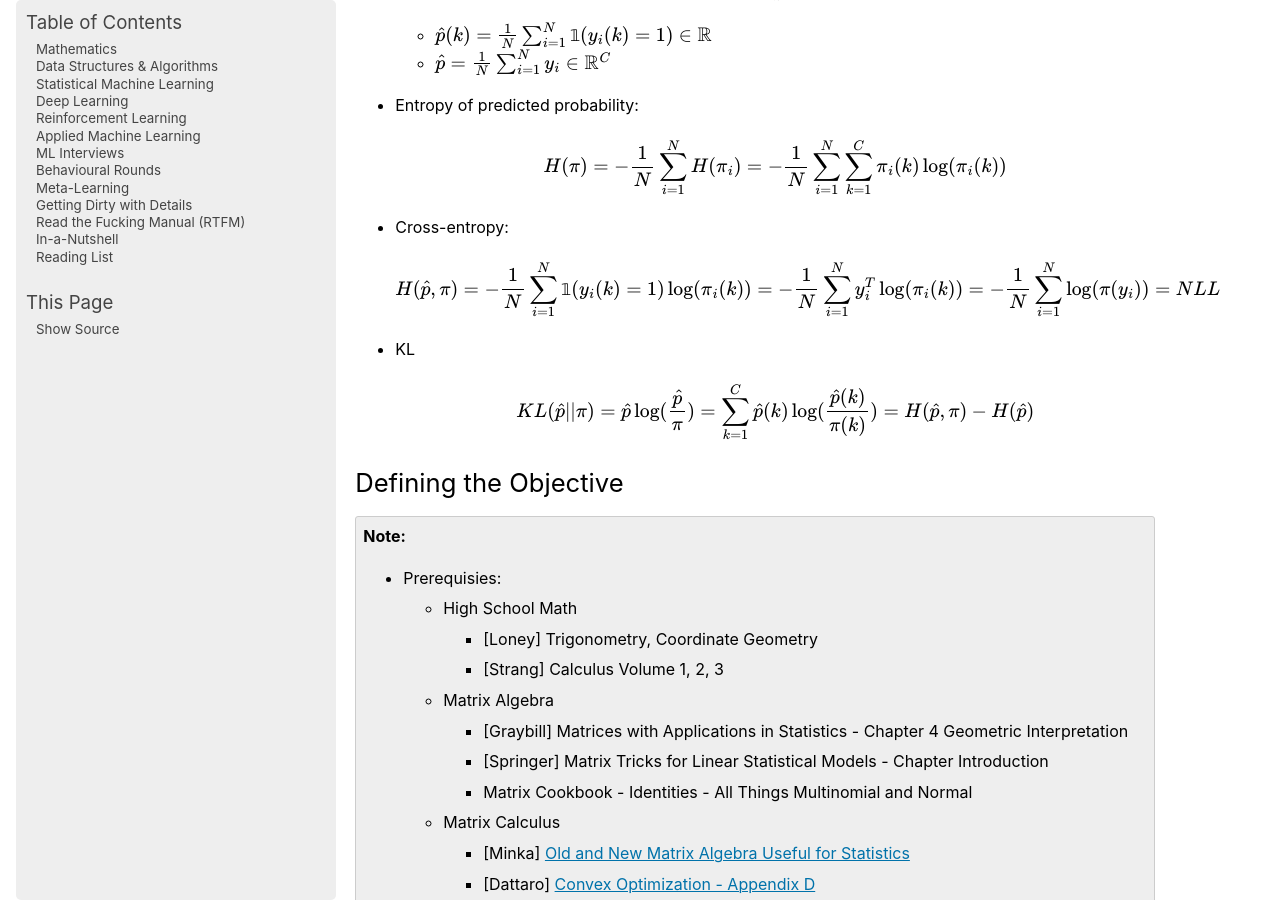
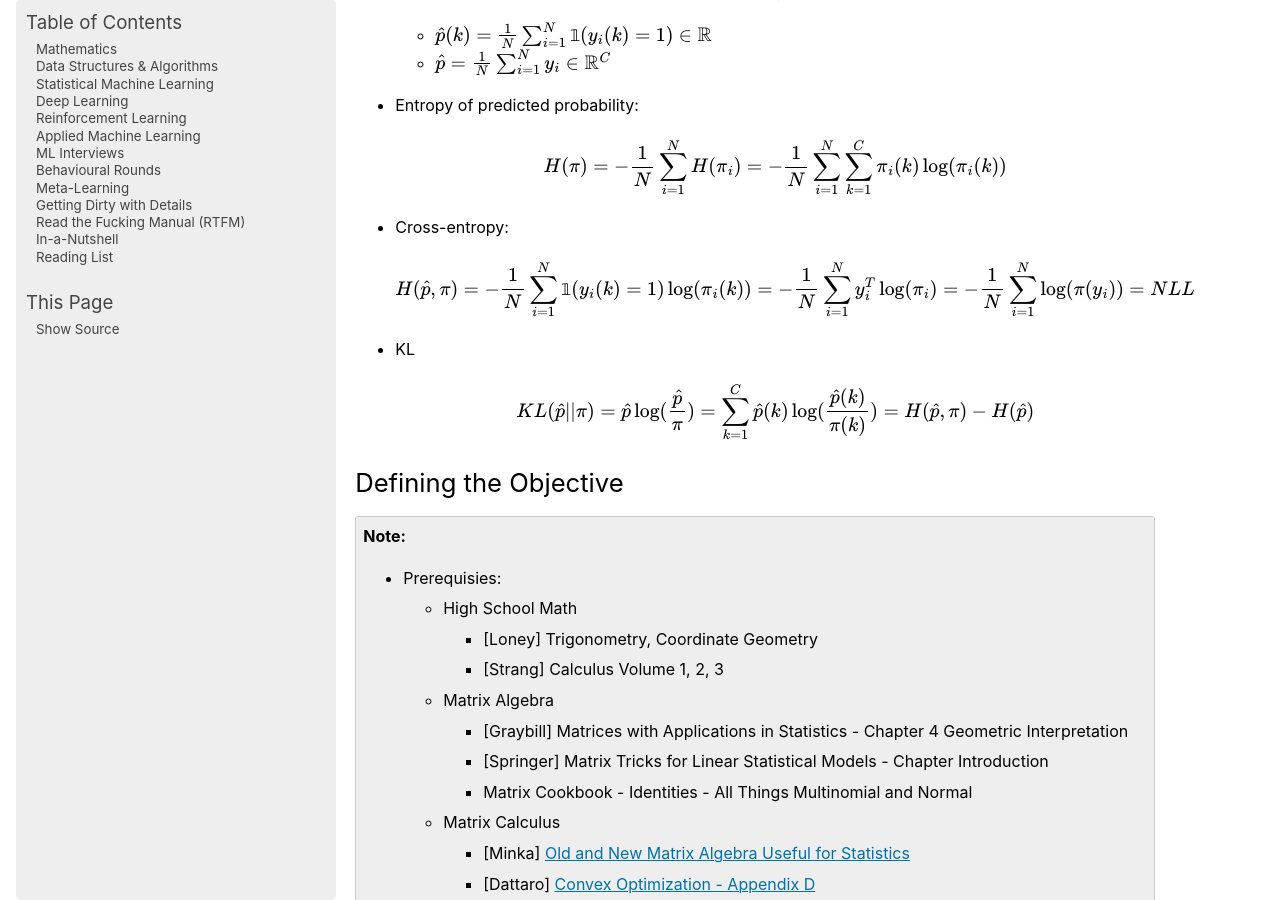
Before and after one commit to uselesstechjunks/leetcode, a Sphinx documentation site: the page built from docs/source/ml/basics.rst, in a window 1280 px wide and 900 px high, scrolled down 752 px. Built offline with Sphinx 7.4.7, drawn with Linux system fonts in a browser that asks for light colours; pages that are not in the unit, such as notebooks, are missing from menus.

Commit message:
Update basics.rst

```diff
--- a/docs/source/ml/basics.rst
+++ b/docs/source/ml/basics.rst
@@ -27,7 +27,7 @@ Entropy, Cross-Entropy, NLL, KL
 	.. math:: H(\pi)=-\frac{1}{N}\sum_{i=1}^N H(\pi_i)=-\frac{1}{N}\sum_{i=1}^N \sum_{k=1}^C \pi_i(k)\log(\pi_i(k))
 - Cross-entropy:
 
-	.. math:: H(\hat{p},\pi)=-\frac{1}{N}\sum_{i=1}^N\mathbb{1}(y_i(k)=1)\log(\pi_i(k))=-\frac{1}{N}\sum_{i=1}^N y_i^T\log(\pi_i(k))=-\frac{1}{N}\sum_{i=1}^N \log(\pi(y_i))=NLL
+	.. math:: H(\hat{p},\pi)=-\frac{1}{N}\sum_{i=1}^N\mathbb{1}(y_i(k)=1)\log(\pi_i(k))=-\frac{1}{N}\sum_{i=1}^N y_i^T\log(\pi_i)=-\frac{1}{N}\sum_{i=1}^N \log(\pi(y_i))=NLL
 - KL
 
 	.. math:: KL(\hat{p}||\pi)=\hat{p}\log(\frac{\hat{p}}{\pi})=\sum_{k=1}^C \hat{p}(k)\log(\frac{\hat{p}(k)}{\pi(k)})=H(\hat{p},\pi)-H(\hat{p})
```
